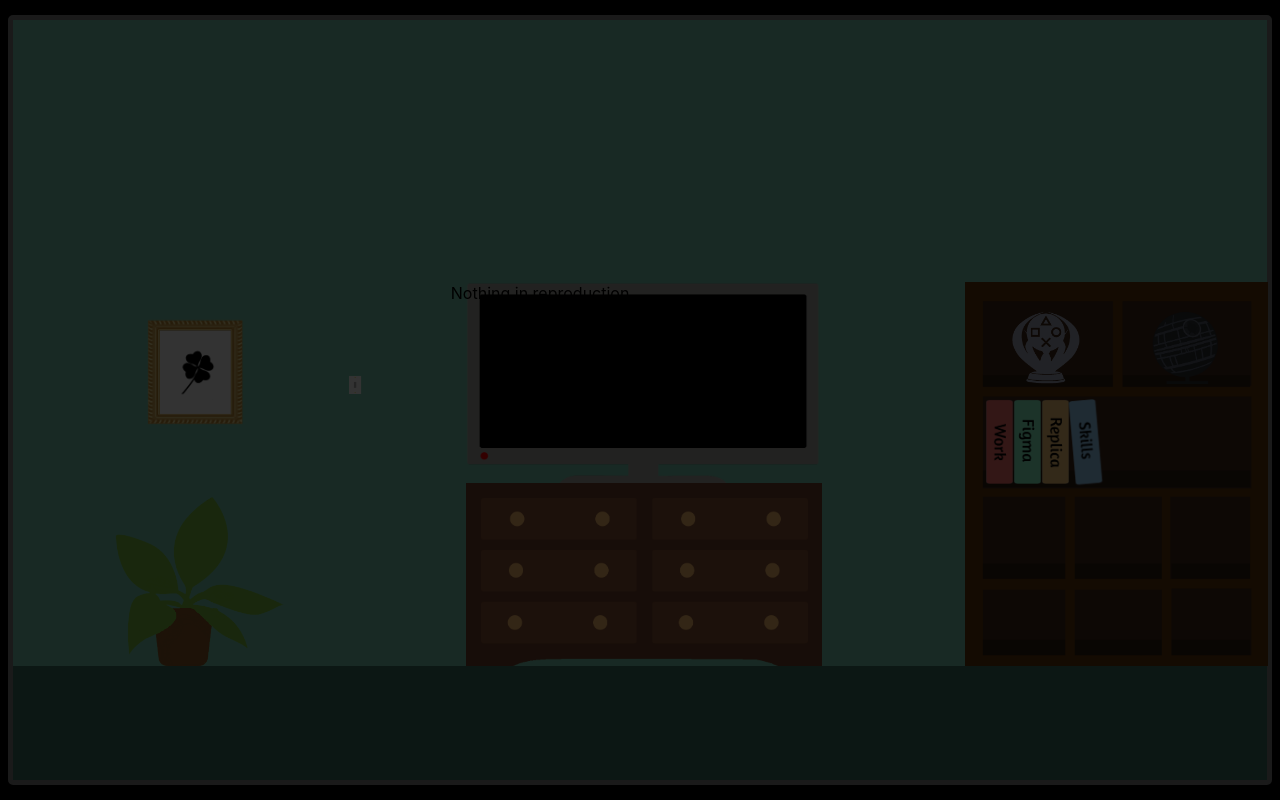
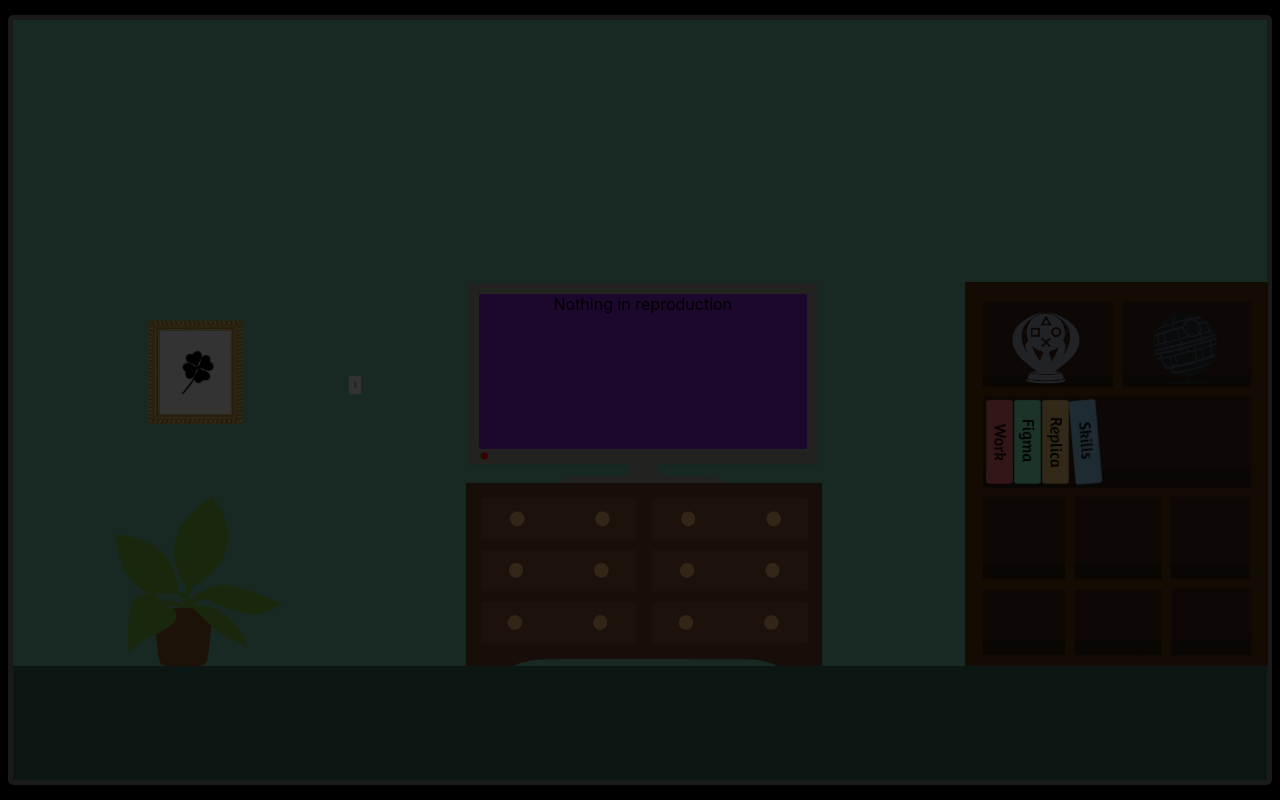
Before and after one commit to Aristondo01/MiPortafolio, a React (Vite) app: page / in a window 1280 px wide. Built offline with nearby package versions, Linux system fonts and the light colour scheme.

Commit message:
Contenedor tele vista

```diff
--- a/src/components/Librera.css
+++ b/src/components/Librera.css
@@ -91,6 +91,11 @@
     background-image: url("../../public/images/proyectos.png");
 }
 
+.work1{
+    background-image: url("../../public/images/proyectos.png");
+    animation: 'latidos2 .5s infinite'
+}
+
 button{
     border: 0;
     background-color: transparent;
--- a/src/components/Librera.jsx
+++ b/src/components/Librera.jsx
@@ -19,10 +19,30 @@ const Librera = ({ encendido, libro, setLibro }) => {
                 <div className="Estrella" />
             </div>
             <div className="CajonCentro" style={contenido ? { animation: 'latidos2 .5s infinite' } : { }}>
-                <button type="button" className="work" onClick={() => ContentHandler('Work')}> </button>
-                <button type="button" className="figma" onClick={() => ContentHandler('Figma')}> </button>
-                <button type="button" className="replicas" onClick={() => ContentHandler('Replicas')}> </button>
-                <button type="button" className="skills" onClick={() => ContentHandler('Skills')}> </button>
+                <button
+                    type="button"
+                    className="work"
+                    onClick={() => ContentHandler('Work')}
+                    aria-label="Save"
+                />
+                <button
+                    type="button"
+                    className="figma"
+                    onClick={() => ContentHandler('Figma')}
+                    aria-label="Save"
+                />
+                <button
+                    type="button"
+                    className="replicas"
+                    onClick={() => ContentHandler('Replicas')}
+                    aria-label="Save"
+                />
+                <button
+                    type="button"
+                    className="skills"
+                    onClick={() => ContentHandler('Skills')}
+                    aria-label="Save"
+                />
             </div>
         </div>
     )
--- a/src/components/Television.css
+++ b/src/components/Television.css
@@ -29,3 +29,14 @@
     margin-left: 7vw;
     width: fit-content;
 }
+
+.pantalla{
+    background-color: blueviolet;
+    width: 328px;
+    height: 155px;
+    margin-left: 28px;
+    margin-top: 11px;
+    border-radius: 2px;
+    justify-content: center;
+    text-align: center;
+}
--- a/src/components/Television.jsx
+++ b/src/components/Television.jsx
@@ -5,7 +5,9 @@ import PropTypes from 'prop-types'
 const Television = ({ libro }) => (
 
     <div className="centro">
-        <div className="tele">{libro}</div>
+        <div className="tele">
+            <div className="pantalla">{libro}</div>
+        </div>
         <div className="mueble" />
     </div>
 )
```
